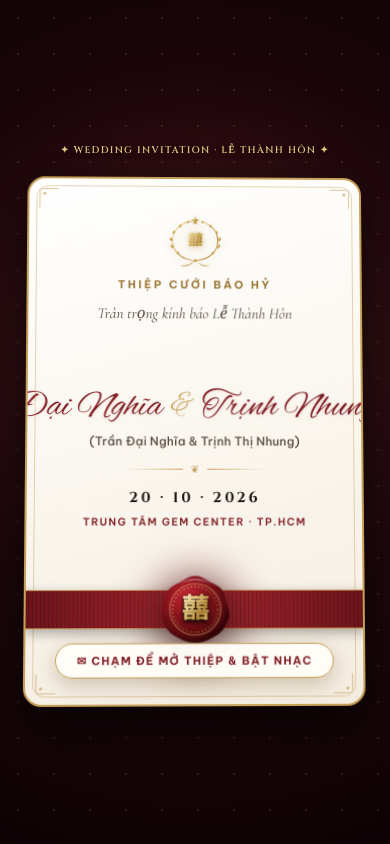
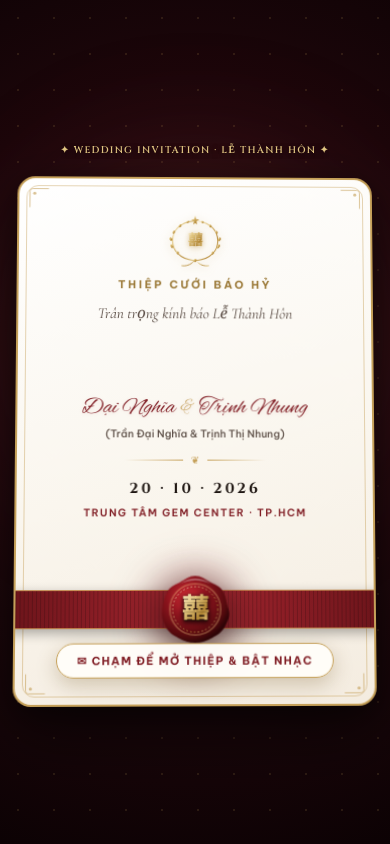
Before and after one commit to johnherry123/Test_06-06-2026, a React (Vite) app: page / in a window 390 px wide. Built offline with nearby package versions, Linux system fonts and the light colour scheme; a web font is replaced by a local one.

Commit message:
fix(intro): responsive clamp for couple names to guarantee 40px+ safe margin within gold borders on mobile

```diff
--- a/src/components/IntroShader.jsx
+++ b/src/components/IntroShader.jsx
@@ -241,8 +241,8 @@ export default function IntroShader({ onComplete, onStartMusic }) {
       <div
         style={{
           position: 'relative',
-          width: 'min(346px, 86vw)',
-          maxHeight: 'calc(100dvh - 38px)',
+          width: 'min(356px, 92vw)',
+          maxHeight: 'calc(100dvh - 36px)',
           transformStyle: 'preserve-3d',
           transform: isOpen
             ? 'scale(1.18) translateZ(80px)'
@@ -280,7 +280,7 @@ export default function IntroShader({ onComplete, onStartMusic }) {
               boxShadow: isOpen
                 ? '0 30px 80px rgba(0, 0, 0, 0.65), 0 0 45px rgba(197, 160, 89, 0.45)'
                 : '0 25px 65px rgba(0, 0, 0, 0.60), 0 8px 25px rgba(0, 0, 0, 0.35)',
-              padding: 'clamp(24px, 3.8vh, 32px) clamp(16px, 4vw, 24px) clamp(18px, 2.8vh, 24px)',
+              padding: 'clamp(24px, 3.8vh, 32px) clamp(10px, 2.5vw, 18px) clamp(18px, 2.8vh, 24px)',
               boxSizing: 'border-box',
               textAlign: 'center',
               display: 'flex',
@@ -477,35 +477,37 @@ export default function IntroShader({ onComplete, onStartMusic }) {
             </div>
 
             {/* ── SECTION 2: COUPLE NAMES & EVENT INFO ── */}
-            <div style={{ width: '100%', margin: 'clamp(10px, 1.8vh, 16px) 0' }}>
+            <div style={{ width: '100%', margin: 'clamp(10px, 1.8vh, 16px) 0', padding: '0 4px', boxSizing: 'border-box' }}>
               <h1
                 style={{
                   fontFamily: "'Alex Brush', cursive",
-                  fontSize: 'clamp(2.05rem, 4.3vh, 2.65rem)',
+                  fontSize: 'clamp(1.42rem, 4.4vw, 2.35rem)',
                   color: '#801D24',
-                  lineHeight: 1.2,
+                  lineHeight: 1.25,
                   margin: '0 0 3px 0',
                   fontWeight: 400,
                   textShadow: '0 1px 4px rgba(128, 29, 36, 0.12)',
                   display: 'flex',
                   alignItems: 'center',
                   justifyContent: 'center',
-                  gap: '8px',
+                  gap: 'clamp(4px, 1.2vw, 8px)',
                   whiteSpace: 'nowrap',
+                  maxWidth: '100%',
+                  overflow: 'visible',
                 }}
               >
                 <span>{COUPLE.groom.firstName}</span>
-                <span style={{ fontSize: '0.85em', color: '#C5A059' }}>&amp;</span>
+                <span style={{ fontSize: '0.82em', color: '#C5A059' }}>&amp;</span>
                 <span>{COUPLE.bride.firstName}</span>
               </h1>
 
               <p
                 style={{
                   fontFamily: "'Be Vietnam Pro', sans-serif",
-                  fontSize: 'clamp(0.72rem, 1.4vh, 0.82rem)',
+                  fontSize: 'clamp(0.64rem, 1.8vw, 0.78rem)',
                   fontWeight: 500,
                   color: '#584A42',
-                  letterSpacing: '0.02em',
+                  letterSpacing: '0.01em',
                   margin: '0 0 8px 0',
                   whiteSpace: 'nowrap',
                 }}
```
